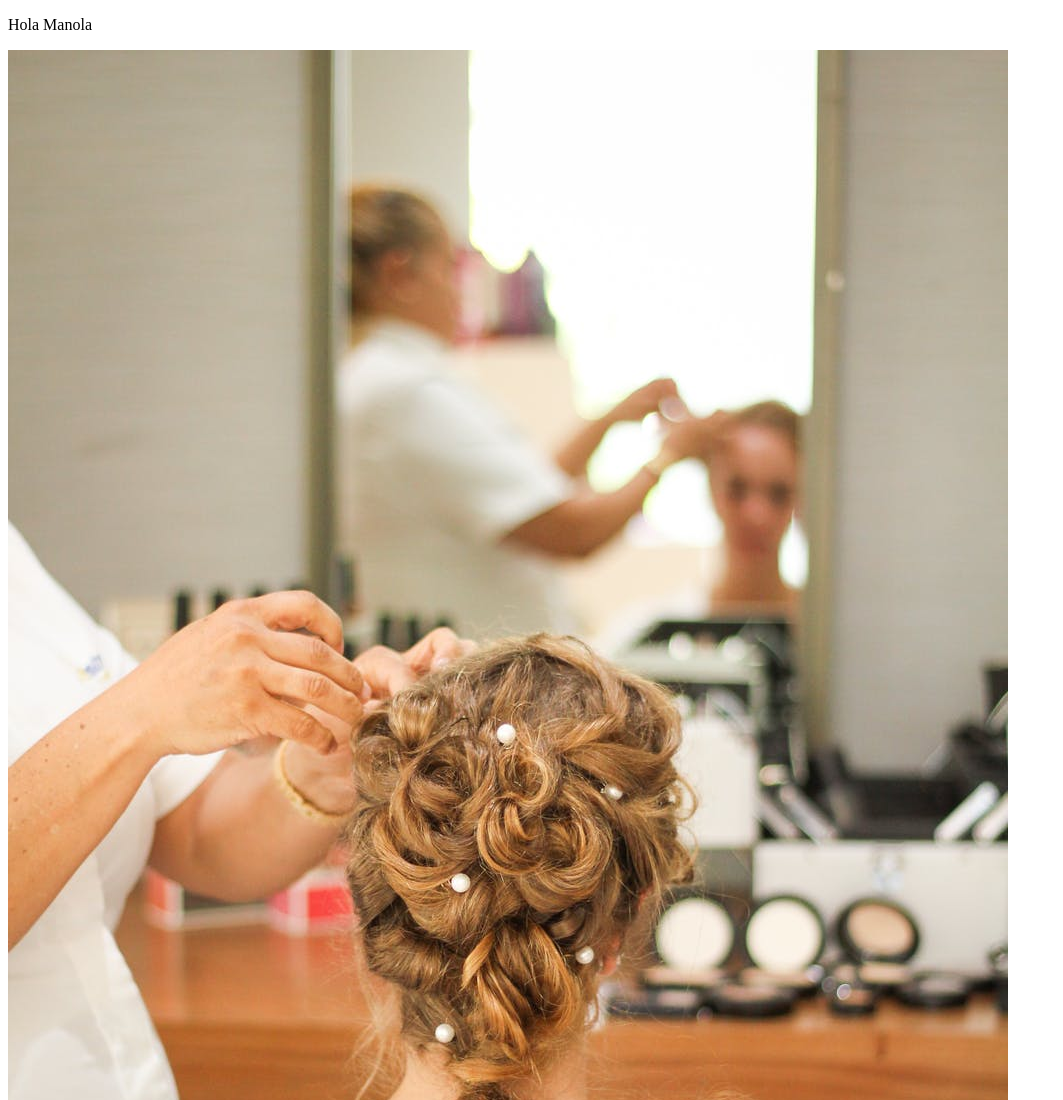
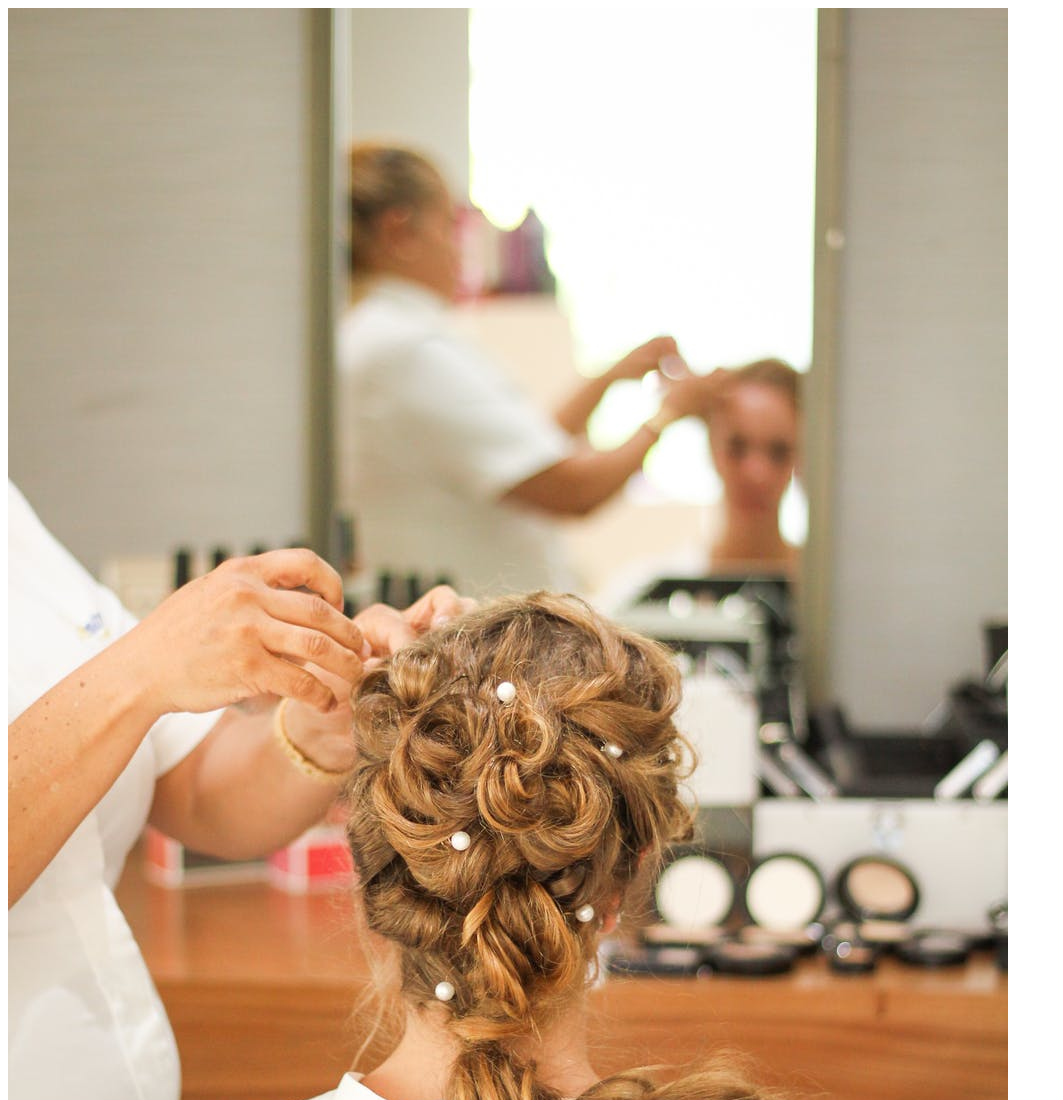
Before and after one commit to egregoryp/Web_Learnings, a plain HTML site: page Ejemplo 2/05-Imagenes/index.html in a window 1280 px wide. Shown: the top 1100 px of the page, without its empty margins (0-1063 px from the left). Drawn offline with Linux system fonts and the light colour scheme.

Commit message:
Another Change

```diff
--- a/Ejemplo 2/05-Imagenes/index.html
+++ b/Ejemplo 2/05-Imagenes/index.html
@@ -12,7 +12,6 @@
         alt=""
     />
     -->
-    <div><p>Hola Manola</p></div>
     <img src="./img/bride.jpeg" alt="" />
   </body>
 </html>
```
